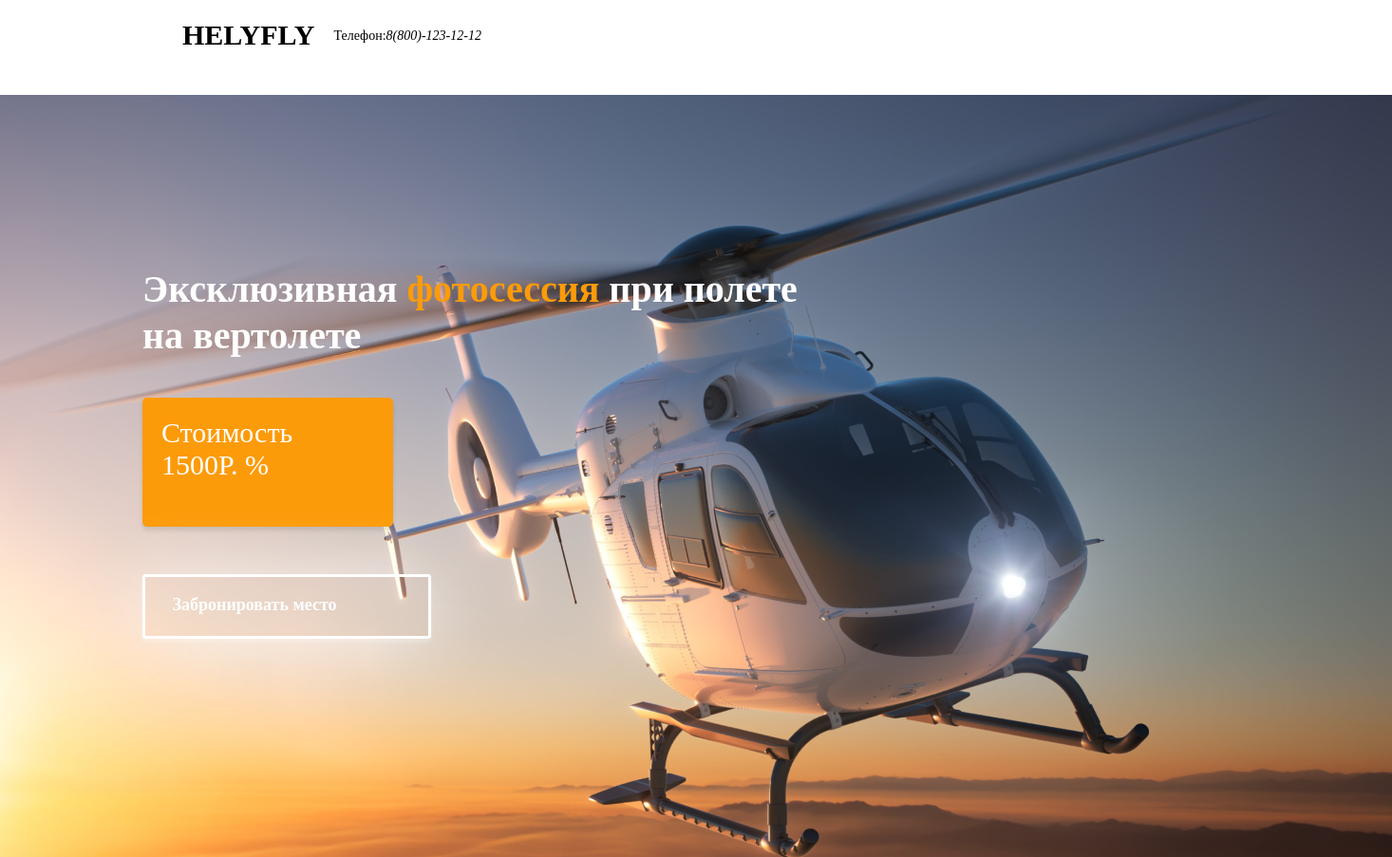
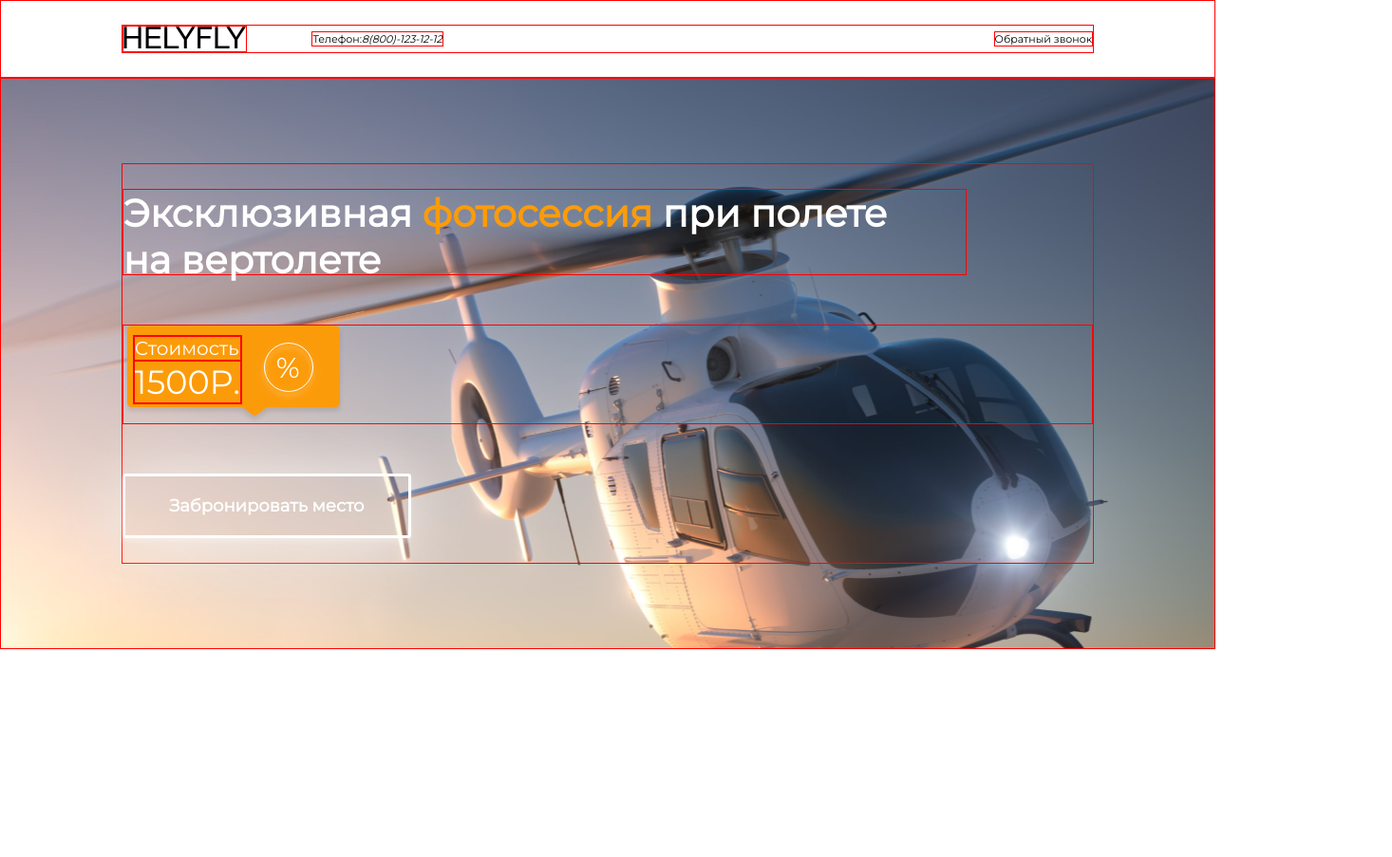
Before and after one commit to Paveldmd/test-future, a plain HTML site: page index.html in a window 1280 px wide. Shown: the top 903 px of the page at 95% size, 1466 px wide, since content can reach past the window. After the commit the page ends 800 px from the top, so only its background shows below. Drawn offline with Linux system fonts and the light colour scheme.

Commit message:
Переработка блоков
Переработка позиционирования блоков на flexbox

```diff
--- a/index.html
+++ b/index.html
@@ -2,30 +2,86 @@
 <head>
 <meta charset="utf-8">
 <title>Фотосессия на вертолёте</title>
-<link rel="stylesheet" href="style.css" >
+<link rel="stylesheet" href="style.css">
+<link href="https://fonts.googleapis.com/css?family=Montserrat&display=swap" rel="stylesheet">
 </head>
 <body>
 <header class="header">
-<div class="headerLogo">helyfly</div>
-<div class="headerContacts">Телефон:<i>8(800)-123-12-12</i></div>
+    <section class="header__header-block">
+        <div class="header__header-block__header-logo"><svg width="129" height="23" viewBox="0 0 129 23" fill="none" xmlns="http://www.w3.org/2000/svg">
+            <path d="M0.496094 0.1521V23.0001H3.53609V12.5361H15.5681V23.0001H18.6081V0.1521H15.5681V9.9761H3.53609V0.1521H0.496094ZM23.5899 0.1521V23.0001H39.4619V20.4401H26.6299V12.5361H38.5019V9.9761H26.6299V2.7121H39.3659V0.1521H23.5899ZM43.1524 0.1521V23.0001H58.2883V20.4401H46.1924V0.1521H43.1524ZM66.8111 13.6561L75.5471 0.1521H72.0911L65.4031 11.0321L58.5551 0.1521H54.9391L63.7711 13.6561V23.0001H66.8111V13.6561ZM78.1211 0.1521V23.0001H81.1611V12.5361H91.6571V9.9761H81.1611V2.7121H93.1291V0.1521H78.1211ZM96.4961 0.1521V23.0001H111.632V20.4401H99.5361V0.1521H96.4961ZM120.155 13.6561L128.891 0.1521H125.435L118.747 11.0321L111.899 0.1521H108.283L117.115 13.6561V23.0001H120.155V13.6561Z" fill="black"/>
+            </svg>
+        </div>
+        <div class="header__header-block__header-contacts">Телефон:<i>8(800)-123-12-12</i>
+        </div>
+        <div class="header__header-block__header-callback">Обратный звонок</div>
+    </section>
 </header>
-<main>
-    <div class="helicopter">
-    </div>
-        <section class="previevBlock">
-            <div class="photosession">Эксклюзивная <span>фотосессия</span> при полете <br>
+<main class="main">
+        <section class="main__previev">
+            <div class="main__previev__content-block__width-80">
+            <div class="main__previev__main-text">Эксклюзивная <span>фотосессия</span> при полете <br>
                 на вертолете</div>
-            <div class="priceBlock">Стоимость
-                1500Р. %
+            <div class="main__previev__main-block">
+                <svg width="232" height="103" viewBox="0 0 232 103" fill="none" xmlns="http://www.w3.org/2000/svg">
+                    <g filter="url(#filter0_d)">
+                    <path d="M228 4.99999C228 2.23857 225.761 -1.957e-07 223 -4.37111e-07L9.00002 -1.91456e-05C6.23859 -1.9387e-05 4.00002 2.23856 4.00001 4.99998L4.00001 80.9826C4.00001 83.744 6.23858 85.9826 9.00001 85.9826L123.617 85.9826C124.709 85.9826 125.77 86.3398 126.64 86.9996L135.415 93.6593C137.231 95.0373 139.75 95.0126 141.538 93.5993L149.814 87.0596C150.697 86.362 151.789 85.9826 152.914 85.9826L223 85.9826C225.761 85.9826 228 83.744 228 80.9826L228 4.99999Z" fill="#FC9B09"/>
+                    </g>
+                    <defs>
+                    <filter id="filter0_d" x="0" y="0" width="232" height="102.676" filterUnits="userSpaceOnUse" color-interpolation-filters="sRGB">
+                    <feFlood flood-opacity="0" result="BackgroundImageFix"/>
+                    <feColorMatrix in="SourceAlpha" type="matrix" values="0 0 0 0 0 0 0 0 0 0 0 0 0 0 0 0 0 0 127 0"/>
+                    <feOffset dy="4"/>
+                    <feGaussianBlur stdDeviation="2"/>
+                    <feColorMatrix type="matrix" values="0 0 0 0 0 0 0 0 0 0 0 0 0 0 0 0 0 0 0.1 0"/>
+                    <feBlend mode="normal" in2="BackgroundImageFix" result="effect1_dropShadow"/>
+                    <feBlend mode="normal" in="SourceGraphic" in2="effect1_dropShadow" result="shape"/>
+                    </filter>
+                    </defs>
+                    </svg>
+                <div class="main__previev__main-block__text-block"><span class="text-block__text1">Стоимость</span>
+                <span class="text-block__text2">1500Р.</span>
+                <span class="text-block__text3">
+                    %</span>
+                    <div class="text-block__element1"><svg width="82" height="82" viewBox="0 0 82 82" fill="none" xmlns="http://www.w3.org/2000/svg">
+                        <g filter="url(#filter0_dd)">
+                        <circle cx="41" cy="37" r="25.5" stroke="white"/>
+                        </g>
+                        <defs>
+                        <filter id="filter0_dd" x="0" y="0" width="82" height="82" filterUnits="userSpaceOnUse" color-interpolation-filters="sRGB">
+                        <feFlood flood-opacity="0" result="BackgroundImageFix"/>
+                        <feColorMatrix in="SourceAlpha" type="matrix" values="0 0 0 0 0 0 0 0 0 0 0 0 0 0 0 0 0 0 127 0"/>
+                        <feOffset dy="4"/>
+                        <feGaussianBlur stdDeviation="2"/>
+                        <feColorMatrix type="matrix" values="0 0 0 0 1 0 0 0 0 1 0 0 0 0 1 0 0 0 0.25 0"/>
+                        <feBlend mode="normal" in2="BackgroundImageFix" result="effect1_dropShadow"/>
+                        <feColorMatrix in="SourceAlpha" type="matrix" values="0 0 0 0 0 0 0 0 0 0 0 0 0 0 0 0 0 0 127 0"/>
+                        <feOffset dy="4"/>
+                        <feGaussianBlur stdDeviation="7.5"/>
+                        <feColorMatrix type="matrix" values="0 0 0 0 1 0 0 0 0 1 0 0 0 0 1 0 0 0 0.25 0"/>
+                        <feBlend mode="normal" in2="effect1_dropShadow" result="effect2_dropShadow"/>
+                        <feBlend mode="normal" in="SourceGraphic" in2="effect2_dropShadow" result="shape"/>
+                        </filter>
+                        </defs>
+                        </svg>
+                        </div>
+
+                </div>
+                </div>
+                <div class="main__previev__main-block__button">
+                    <a href="#">Забронировать место</a></div>
             </div>
-            <div class="button reservPlace">
-                <p>Забронировать место</p></div>
+
         </section>
+
+
+        <!--Во все section и article добавить заголовки --> <!--
+
         <section class="advantage">
             <div class="advantageDescription">
-                <h1>Фотосессия
+                <h1 class="advantageDescription__head">Фотосессия
                     в вертолете</h1>
-                    <p>
+                    <p class="advantageDescription__description">
                         Полет на вертолете это прекрасная возможность <br> получить
                         новые ощущения! А наш замечательный <br> фотограф запечатлит
                         лучшие моменты
@@ -56,9 +112,9 @@
                             Готовы ответить на любые вопросы</li>
                     </ul>
             </div>
-            <img class="advantagePhoto" src="img/64379962_2432401366817580_2945589636799915800_n.png">
+            <img class="advantage-video" src="img/64379962_2432401366817580_2945589636799915800_n.png">
         </section>
-        <article class="reviews"><svg width="28" height="24" viewBox="0 0 28 24" fill="none" xmlns="http://www.w3.org/2000/svg">
+        <section class="reviews"><svg width="28" height="24" viewBox="0 0 28 24" fill="none" xmlns="http://www.w3.org/2000/svg">
             <path d="M26.9109 2.30176H21.7792V1.5933C21.7792 1.1676 21.4341 0.82251 21.0084 0.82251H6.99463C6.56893 0.82251 6.22384 1.1676 6.22384 1.5933V2.30176H1.09208C0.666382 2.30176 0.321289 2.64686 0.321289 3.07255V6.56305C0.321289 7.51736 0.692956 8.41463 1.3678 9.0894C2.04264 9.76425 2.93984 10.1359 3.89415 10.1359H6.42124C7.15921 13.3442 9.88729 15.8006 13.2308 16.1311V19.6008H11.1665C9.97421 19.6008 9.00411 20.5709 9.00411 21.7632V23.0306C9.00411 23.4562 9.34921 23.8013 9.7749 23.8013H18.2283C18.6539 23.8013 18.999 23.4562 18.999 23.0306V21.7632C18.999 20.5709 18.0289 19.6008 16.8366 19.6008H14.7724V16.131C18.1159 15.8006 20.8439 13.3441 21.5819 10.1359H24.1089C26.0791 10.1359 27.6819 8.53311 27.6819 6.56298V3.07255C27.6817 2.64686 27.3366 2.30176 26.9109 2.30176ZM17.4574 21.7632V22.2598H10.5456V21.7632C10.5456 21.4209 10.8241 21.1424 11.1664 21.1424H16.8366C17.1789 21.1423 17.4574 21.4208 17.4574 21.7632ZM6.22509 8.59434H3.89408C3.35152 8.59434 2.8414 8.38307 2.45784 7.99943C2.07406 7.61573 1.86287 7.10561 1.86287 6.56312V3.84341H6.22516V8.59434H6.22509ZM20.2376 8.39151C20.2376 11.8301 17.4401 14.6276 14.0015 14.6276C10.5629 14.6276 7.76542 11.8301 7.76542 8.39151V2.36409H20.2376V8.39151ZM21.7778 3.84334H26.1402V6.56298C26.1402 7.68304 25.229 8.59434 24.1089 8.59434H21.7778V3.84334Z" fill="#37373F"/>
             </svg>
             Более 50 отзывов с оценкой <svg width="118" height="17" viewBox="0 0 118 17" fill="none" xmlns="http://www.w3.org/2000/svg">
@@ -68,18 +124,19 @@
                 <path d="M92.2168 5.79584L87.2598 5.32991C86.9473 5.30167 86.6774 5.10401 86.5496 4.80751L84.7742 0.529461C84.4901 -0.176487 83.4816 -0.176487 83.1976 0.529461L81.4363 4.80751C81.3227 5.10401 81.0386 5.30167 80.7261 5.32991L75.7691 5.79584C75.0305 5.86643 74.7322 6.78417 75.2862 7.27833L79.0217 10.5398C79.2632 10.7516 79.3626 11.0622 79.2916 11.3728L78.1695 15.9474C77.9991 16.6674 78.7803 17.2604 79.4336 16.8792L83.5669 14.4649C83.8367 14.3096 84.1634 14.3096 84.4333 14.4649L88.5665 16.8792C89.2199 17.2604 90.0011 16.6816 89.8306 15.9474L88.7228 11.3728C88.6517 11.0622 88.7512 10.7516 88.9926 10.5398L92.7282 7.27833C93.2679 6.78417 92.9554 5.86643 92.2168 5.79584Z" fill="#FC9B09"/>
                 <path d="M111.088 4.99917L111.088 4.99918L111.09 5.00547C111.289 5.46521 111.714 5.78225 112.214 5.82779C112.214 5.82782 112.214 5.82785 112.215 5.82788L117.169 6.29357C117.169 6.29358 117.17 6.29359 117.17 6.2936C117.487 6.32425 117.6 6.71223 117.394 6.90645L113.664 10.1632L113.663 10.1639C113.283 10.4972 113.123 10.9951 113.235 11.4843L113.235 11.4843L113.237 11.4905L114.344 16.0604C114.344 16.0611 114.344 16.0617 114.344 16.0623C114.414 16.3698 114.091 16.6066 113.818 16.4474L109.685 14.0331L109.685 14.0331L109.683 14.0315C109.258 13.7874 108.742 13.7874 108.317 14.0315L108.317 14.0315L108.315 14.0331L104.182 16.4474C103.913 16.6042 103.587 16.3609 103.656 16.0641C103.656 16.0636 103.656 16.0631 103.656 16.0625L104.777 11.4919L104.777 11.492L104.779 11.4843C104.891 10.9951 104.731 10.4972 104.351 10.1639L104.351 10.1632L100.617 6.90381C100.389 6.69772 100.516 6.32258 100.816 6.2936C100.816 6.29359 100.817 6.29358 100.817 6.29357L105.771 5.82788C105.771 5.82785 105.772 5.82782 105.772 5.82779C106.256 5.78373 106.712 5.47832 106.901 4.99286L108.66 0.719808L108.66 0.719814L108.661 0.716115C108.777 0.427962 109.194 0.427962 109.31 0.716115L109.31 0.716126L109.312 0.721118L111.088 4.99917Z" fill="#FC9B09" stroke="#FC9B09"/>
                 </svg>
-                </article>
+        </section>
 
          <div class="photoGallery">
              <span>Фотографии пакета:</span>
-             <img src="img/64272004_455178308395485_3841762622319533577_n.png">
-             <img src="img/64379962_2432401366817580_2945589636799915800_n.png">
-             <img src="img/65740721_117001152915158_8041420183655632697_n.png">
-             <img src="img/first.png">
-             <img src="img/64379962_2432401366817580_2945589636799915800_n.png">
-             <img src="img/64272004_455178308395485_3841762622319533577_n.png">
-             <img src="img/first.png">
-             <img src="img/65740721_117001152915158_8041420183655632697_n.png">
+             <img src="img/64272004_455178308395485_3841762622319533577_n.png" alt="womanMicro">
+             <img src="img/64379962_2432401366817580_2945589636799915800_n.png" alt="
+             love">
+             <img src="img/65740721_117001152915158_8041420183655632697_n.png" alt="airport">
+             <img src="img/first.png" alt="womanHelicopter">
+             <img src="img/64379962_2432401366817580_2945589636799915800_n.png" alt="love">
+             <img src="img/64272004_455178308395485_3841762622319533577_n.png" alt="womanMicro">
+             <img src="img/first.png" alt="womanHelicopter">
+             <img src="img/65740721_117001152915158_8041420183655632697_n.png" alt="airport">
 
             </div>
             <div>
--- a/style.css
+++ b/style.css
@@ -1,136 +1,162 @@
 body {
    margin: 0;
     font-size: 11px;
-    /*width: 1900px;*/
+    width: 100%;
+    font-family: Montserrat;
 }
+
 /*Шапка сайта с лого и телефоном*/
 .header {
+    border: 1px solid red;
+
+    display: flex;
+    min-height: 80px;
+}
+.header__header-block {
+    border: inherit;
+
 display: flex;
+width: 80%;
+margin: auto;
+justify-content: space-between;
+align-items: center;
+}
+.header__header-block__header-logo {
+    border: inherit;
+}
+.header__header-block__header-contacts {
+border: inherit;
 
-height: 80px;
+margin-left: -50%;
 }
-
-span {
-    color: #FC9B09;
-}
-
-.headerLogo {
-
-    text-transform: uppercase;
-    font-size: 30px;
-    font-weight: bold;
-    padding: 20px 10px 0px 15%;
-}
-.headerContacts {
-    padding: 30px 10px 0px 10px;
-    font-size: 14px;
+.header__header-block__header-callback {
+    border: inherit;
 }
 /*Вертолёт*/
-.helicopter {
-    background-image: url(img/helimain.png);
-    position: absolute;
-    width: 1850px;
-    height: 840px;
-    left: -30%;
-    top: 100px;
-    z-index: -2;
+.main__previev {
+    border: 1px solid red;
+
+background-image: url("img/helimain.png");
+background-position: 60% 10%;
+width: inherit;
+height: 600px;
+
+display: flex;
+flex-direction: column;
+justify-content: stretch;
 }
-.previevBlock {
+.main__previev__content-block__width-80 {
+    border: inherit;
+
+    width: 80%;
+    height: 70%;
+    margin: auto;
     display: flex;
-    flex-wrap: wrap;
-    top: 25%;
-    left: 10%;
+    flex-direction: column;
+    justify-content: space-around;
 
-    margin: 200px 0px 0px 150px;
-
-
-    width: 70%;
-    height: 300px;
 }
-.photosession {
+.main__previev__main-text {
+border: inherit;
 
 width: 887px;
 height: 89px;
-left: 390px;
-top: 386px;
-margin-bottom: 50px;
-
-font-style: normal;
 font-weight: bold;
 font-size: 40px;
-line-height: 49px;
-
 color: #FFFFFF;
 }
-.priceBlock {
+.main__previev__main-text span {
+    text-decoration: none;
+    color: #FC9B09;
+}
+.main__previev__main-block {
+    border: inherit;
 
-    background: #FC9B09;
-    box-shadow: 0px 4px 4px rgba(0, 0, 0, 0.1);
-    border-radius: 5px;
-    font-size: 30px;
-    color: #FFFFFF;
-    width: 224px;
-    height: 96px;
-    left: 614px;
-    top: 504px;
-    margin-right: 50%;
-    margin-bottom: 50px;
-    padding: 20px;
+display: flex;
+font-size: 30px;
+color: #FFFFFF;
 }
-.reservPlace {
-    width: 304px;
+.main__previev__main-block__text-block {
+border: inherit;
+
+display: flex;
+flex-direction: column;
+flex-wrap: wrap;
+position: absolute;
+margin: 10px 10px;
+color: #ffffff;
+}
+.text-block__text1 {
+border: inherit;
+
+top: 1%;
+left: 2%;
+font-size: 20px;
+color: #ffffff;
+}
+.text-block__text2 {
+    border: inherit;
+    font-size: 35px;
+    color: #ffffff;
+}
+
+.text-block__text3 {
+    color: #ffffff;
+    position: absolute;
+    margin: 15px 0px auto 150px;
+}
+.text-block__element1 {
+    position: absolute;
+    margin: -4px 10px auto 122px;
+}
+.main__previev__main-block__button {
+width: 304px;
 height: 68px;
-left: 390px;
-top: 612px;
+display: flex;
+
 
 border: 3px solid #FFFFFF;
 box-sizing: border-box;
 box-shadow: 0px 4px 4px rgba(255, 255, 255, 0.25), 0px 4px 70px rgba(255, 255, 255, 0.7);
 border-radius: 3px;
-
 }
-.reservPlace p {
-    width: 230px;
-height: 21px;
-left: 427px;
-top: 636px;
-
-font-family: Montserrat;
-font-style: normal;
+.main__previev__main-block__button a {
+margin: auto;
+text-decoration: none;
 font-weight: 900;
 font-size: 18px;
-line-height: 22px;
-text-align: center;
-
 color: #FFFFFF;
-
 }
 
 /*Наши преимущества блок с одним фото*/
+/*
 .advantage {
     display: flex;
     flex-wrap: wrap;
-    position: absolute;
-    top: 1000px;
     left: 10%;
+    top: 20%
 }
 
-.advantagePhoto {
-    position: absolute;
+.advantage-video {
     left: 630px;
     width: 554px;
     height: 374px;
 
 }
 .advantageDescription {
+    display: flex;
+    flex-direction: column;
 }
-.advantage h1 {
+.advantageDescription__head {
+    min-width: 20%;
     font-style: normal;
     font-weight: 500;
     font-size: 40px;
     line-height: 49px;
 }
-.advantage p {
+.advantageDescription__description {
+    max-width: 35%;
+    top: 80%;
     font-style: normal;
     font-weight: normal;
     font-size: 18px;
@@ -138,13 +164,13 @@ color: #FFFFFF;
 
 }
 .advantageList {
+    top: 100%;
     list-style: none;
     font-style: normal;
     font-weight: 500;
     font-size: 14px;
     line-height: 20px;
 }
-/*Про отзывы с оценкой*/
 .reviews {
     display: flex;
     font-style: normal;
@@ -161,7 +187,6 @@ color: #FFFFFF;
     padding: 30px 0px 30px 0px;
 }
 
-/*Фотографии пакета*/
 .photoGallery {
     display: flex;
     flex-wrap: wrap;
@@ -216,7 +241,6 @@ color: #FFFFFF;
     left: 190px;
     top: 2123px;
 }
-/*Об организаторе*/
 .aboutUs {
     display: flex;
     position: absolute;
@@ -309,7 +333,6 @@ color: #37373F;
     color: #5286EC;
 }
 
-/*О фотографе*/
 .marinaBlock {
     display: flex;
     position: absolute;
@@ -409,4 +432,4 @@ font-size: 18px;
     position: relative;
     top: 2940px;
 
-}
+} */
```
